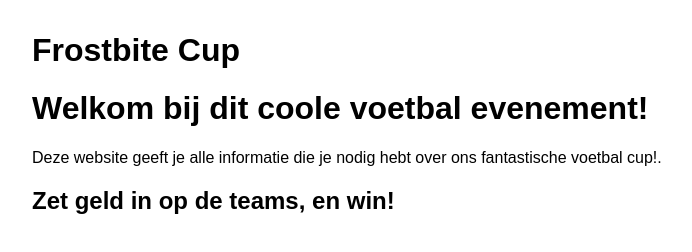
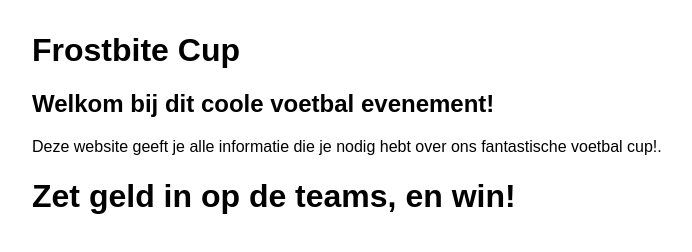
Before and after one commit to Tuur06/Weekopdracht3, a plain HTML site: page index.html in a window 1280 px wide. Shown: the whole page, without its empty margins (0-692 px from the left). Drawn offline with Linux system fonts and the light colour scheme.

Commit message:
WebLab Run 20-11-2026 11:40:31 (UTC+01:00)

```diff
--- a/index.html
+++ b/index.html
@@ -19,8 +19,8 @@
     <title>Frostbite cup</title>
 </head>
 <body>
-    <h1>Welkom bij dit coole voetbal evenement!</h1>
+    <h2>Welkom bij dit coole voetbal evenement!</h2>
     <p>Deze website geeft je alle informatie die je nodig hebt over ons fantastische voetbal cup!.</p>
 </body>
-<h2>Zet geld in op de teams, en win!</h2>
+<h1>Zet geld in op de teams, en win!</h1>
 </html>
```
Also changed, not shown: 1 other file.
